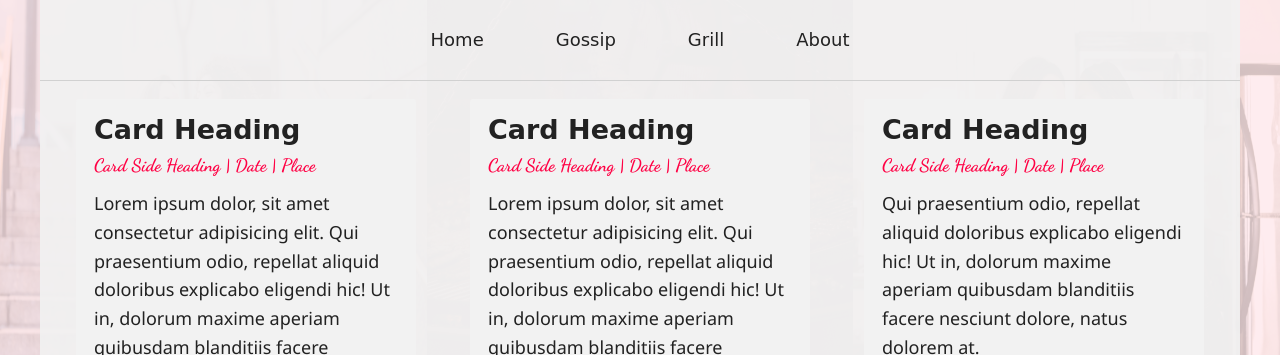
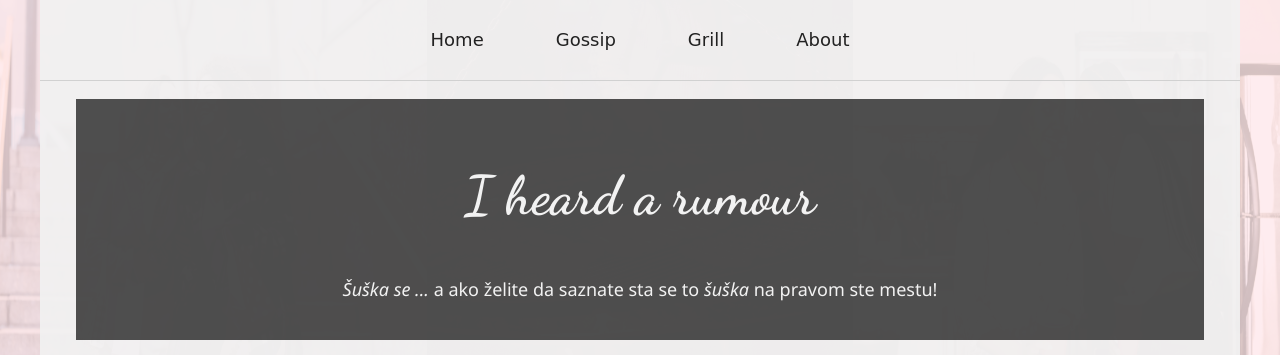
Before and after one commit to vladimirmaksimovic/gossipandgrill, a plain HTML site: page gossip.html in a window 1280 px wide. Shown: the top 355 px of the page. Drawn offline with Linux system fonts and the light colour scheme; a web font is replaced by a local one.

Commit message:
styling grill page heading section

```diff
--- a/gossip.html
+++ b/gossip.html
@@ -38,6 +38,16 @@
 
     <!-- Main Section -->
     <main class="content-limit">
+      <article>
+        <section class="grill-heading-section">
+          <h2>I heard a rumour</h2>
+          <p>
+            <em>Šuška se ...</em> a ako želite da saznate sta se to
+            <em>šuška</em> na pravom ste mestu!
+          </p>
+        </section>
+      </article>
+
       <article class="content card-container">
         <!--
         TODO:
--- a/style.css
+++ b/style.css
@@ -158,6 +158,7 @@ header a:hover::before {
 /* Card Style */
 
 .card-container {
+  padding: 1rem 0 0 0;
   display: grid;
   grid-template-columns: repeat(3, 1fr);
   gap: 3rem;
@@ -441,6 +442,19 @@ header a:hover::before {
 
 /*** Grill Page ***/
 
+.grill-heading-section {
+  padding: 2rem 1rem;
+  background-color: var(--black-ish);
+  color: var(--white);
+  text-align: center;
+}
+
+.grill-heading-section h2 {
+  padding: 1rem 0 2rem 0;
+  font-size: 3rem;
+  text-align: center;
+}
+
 .grill-content {
   grid-template-columns: repeat(2, 1fr);
 }
```
